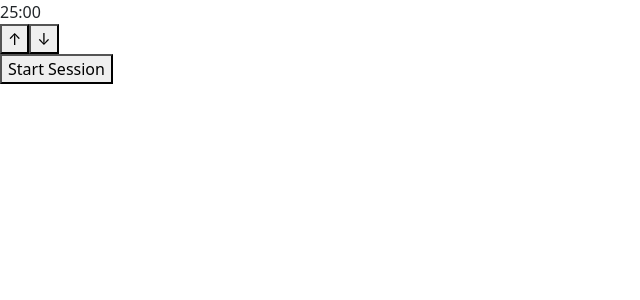
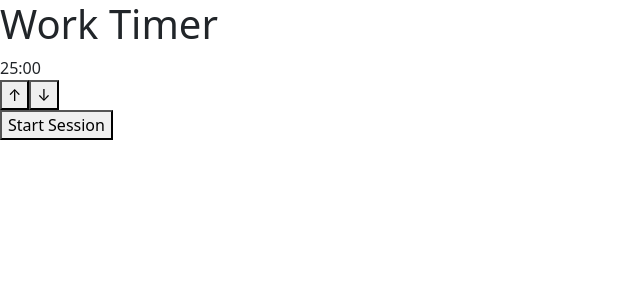
Before and after one commit to MarvelousChester/Web-Pomodoro, a React (Vite) app in the folder Pomodoro/: page / in a window 1280 px wide. Shown: the top 300 px of the page, without its empty margins (0-640 px from the left). Built offline with nearby package versions, Linux system fonts and the light colour scheme.

Commit message:
Add Header for timer setup

```diff
--- a/Pomodoro/src/App.tsx
+++ b/Pomodoro/src/App.tsx
@@ -21,6 +21,7 @@ function App() {
     <>
       <div>{workTimerVisibility && <Timer minute={workTimer}></Timer>}</div>
       <SettingTimer
+        timerNameInit="Work Timer"
         minuteInit={25}
         secondInit={0}
         onTimeChange={setWorkTimer}
--- a/Pomodoro/src/components/SettingTimer.tsx
+++ b/Pomodoro/src/components/SettingTimer.tsx
@@ -4,12 +4,18 @@
 import { useState } from "react";
 
 interface Props {
+  timerNameInit: string;
   minuteInit: number;
   secondInit: number;
   onTimeChange: (time: number) => void;
 }
 
-const SettingTimer = ({ minuteInit, secondInit, onTimeChange }: Props) => {
+const SettingTimer = ({
+  timerNameInit,
+  minuteInit,
+  secondInit,
+  onTimeChange,
+}: Props) => {
   const [minute, setMinute] = useState(minuteInit);
   let second = secondInit;
 
@@ -34,6 +40,7 @@ const SettingTimer = ({ minuteInit, secondInit, onTimeChange }: Props) => {
 
   return (
     <div>
+      <h1>{timerNameInit}</h1>
       <div>
         {minute}:{second < 10 ? "0" + second : second}
       </div>
```
